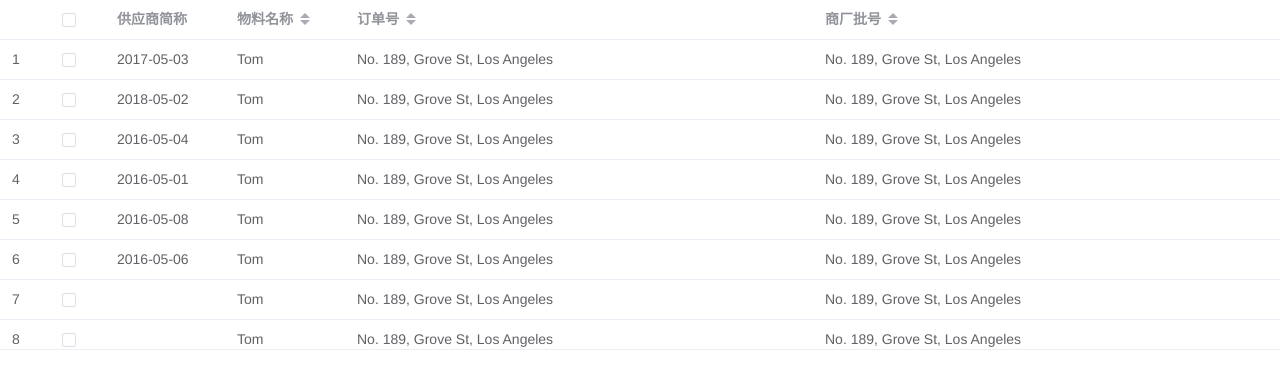
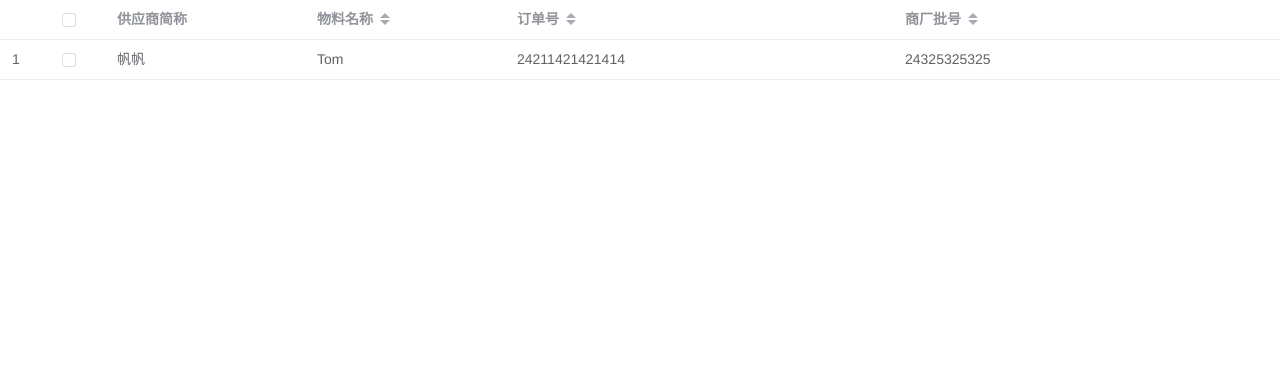
Before and after one commit to Kieyfr/suppliermateriallabelprintingtoolpage, a Vue app: page /order in a window 1280 px wide. Shown: the top 386 px of the page. Built offline with nearby package versions, Linux system fonts and the light colour scheme.

Commit message:
查询组件

```diff
--- a/src/components/Main.vue
+++ b/src/components/Main.vue
@@ -11,8 +11,8 @@
 </template>
 <style>
     #main{
-        height: 800px;
         margin-top: 10px;
+        background-color: #8a8a8a;
     }
 </style>
 <script  lang="ts" setup>
--- a/src/components/Order.vue
+++ b/src/components/Order.vue
@@ -11,10 +11,10 @@
     >
       <el-table-column type="index" width="50" />
       <el-table-column type="selection" width="55" />
-      <el-table-column property="date" s  ortable label="供应商简称" width="120"/>
-      <el-table-column property="name" sortable label="物料名称" width="120" />
-      <el-table-column property="address" sortable label="订单号" />
-      <el-table-column property="address" sortable label="商厂批号" />
+      <el-table-column property="SHORTNAME" s  ortable label="供应商简称" width="200"/>
+      <el-table-column property="MATERNAME" sortable label="物料名称" width="200" />
+      <el-table-column property="VBILLCODE" sortable label="订单号" />
+      <el-table-column property="SUPPLOTNUM" sortable label="商厂批号" />
 
     </el-table>
   </div>
@@ -28,9 +28,10 @@ import { ref } from 'vue'
 const multipleSelection = ref<Orders[]>([])
 const currentRow = ref()
 interface Orders {
-  date: string
-  name: string
-  address: string
+  SHORTNAME: string//供应商简称
+  MATERNAME: string//物料名称
+  VBILLCODE: string//订单号
+  SUPPLOTNUM:string//供应商批号
 }
 
 const handleSelectionChange = (val: Orders[]) => {
@@ -66,104 +67,10 @@ const filterTag = (value: string, row: Orders) => {
 }
 const tableData: Orders[] = [
   {
-    date: '2017-05-03',
-    name: 'Tom',
-    address: 'No. 189, Grove St, Los Angeles',
-  },
-  {
-    date: '2018-05-02',
-    name: 'Tom',
-    address: 'No. 189, Grove St, Los Angeles',
-  },
-  {
-    date: '2016-05-04',
-    name: 'Tom',
-    address: 'No. 189, Grove St, Los Angeles',
-  },
-  {
-    date: '2016-05-01',
-    name: 'Tom',
-    address: 'No. 189, Grove St, Los Angeles',
-  },
-  {
-    date: '2016-05-08',
-    name: 'Tom',
-    address: 'No. 189, Grove St, Los Angeles',
-  },
-  {
-    date: '2016-05-06',
-    name: 'Tom',
-    address: 'No. 189, Grove St, Los Angeles',
-  },
-  {
-    date: '',
-    name: 'Tom',
-    address: 'No. 189, Grove St, Los Angeles',
-  },
-  {
-    date: '',
-    name: 'Tom',
-    address: 'No. 189, Grove St, Los Angeles',
-  },
-  {
-    date: '',
-    name: 'Tom',
-    address: 'No. 189, Grove St, Los Angeles',
-  },
-  {
-    date: '',
-    name: 'Tom',
-    address: 'No. 189, Grove St, Los Angeles',
-  },
-  {
-    date: '',
-    name: 'Tom',
-    address: 'No. 189, Grove St, Los Angeles',
-  },
-  {
-    date: '',
-    name: 'Tom',
-    address: 'No. 189, Grove St, Los Angeles',
-  },
-  {
-    date: '',
-    name: 'Tom',
-    address: 'No. 189, Grove St, Los Angeles',
-  },
-  {
-    date: '',
-    name: 'Tom',
-    address: 'No. 189, Grove St, Los Angeles',
-  },
-  {
-    date: '',
-    name: 'Tom',
-    address: 'No. 189, Grove St, Los Angeles',
-  },
-  {
-    date: '',
-    name: 'Tom',
-    address: 'No. 189, Grove St, Los Angeles',
-  },
-  {
-    date: '',
-    name: 'Tom',
-    address: 'No. 189, Grove St, Los Angeles',
-  },
-  {
-    date: '',
-    name: 'Tom',
-    address: 'No. 189, Grove St, Los Angeles',
-  },
-  {
-    date: '',
-    name: 'Tom',
-    address: 'No. 189, Grove St, Los Angeles',
-  },
-  {
-    date: '',
-    name: 'Tom',
-    address: 'No. 189, Grove St, Los Angeles',
+    SHORTNAME: '帆帆',
+    MATERNAME: 'Tom',
+    VBILLCODE: '24211421421414',
+    SUPPLOTNUM:"24325325325"
   },
 ]
 </script>
--- /dev/null
+++ b/src/components/Query.vue
@@ -0,0 +1,97 @@
+<!-- 查询组件 -->
+<template>
+    <div id="query">
+        <el-form :model="form" label-width="100px">
+            <table>
+                <tr>
+                    <td>
+                        <el-form-item label="新亚物料名称">
+                            <el-input v-model="form.MATERNAME"/>
+                        </el-form-item>
+                    </td>
+                    <td>
+                        <el-form-item label="查询日期">
+                            <el-date-picker
+                                v-model="form.STARTDATE"
+                                type="date"
+                                :size="10"
+
+                            />
+                        </el-form-item>
+                    </td>
+                </tr>
+                <tr>
+                    <td>
+                        <el-form-item label="供应商料号">
+                            <el-input v-model="form.SUPPMATERCODE"/>
+                        </el-form-item>
+                    </td>
+                    <td>
+                        <el-form-item label="截止日期">
+                            <el-date-picker
+                                v-model="form.CLOSINGDATE"
+                                type="date"
+                                :size="10"
+
+                            />
+                        </el-form-item>
+                    </td>
+                </tr>
+                <tr>
+                    <td>
+                        <el-form-item label="订单号">
+                            <el-input v-model="form.VBILLCODE"/>
+                        </el-form-item>
+                    </td>
+                    <td>
+                        <el-form-item label="批号">
+                            <el-input v-model="form.SUPPLOTNUM"/>
+                        </el-form-item>
+                    </td>
+                </tr>
+                <tr class="Bottom">
+                    <td>
+
+                        <el-button type="primary">查询</el-button>
+                    </td>
+                    <td>
+                        <el-button @click="revert">返回</el-button>
+                    </td>
+                </tr>
+            </table>
+
+        </el-form>
+    </div>
+</template>
+<style lang="scss">
+    #query{
+        width: 600px;
+        margin: auto;
+        table{
+            .Bottom{
+                td{
+                    button{
+
+                    }
+                }
+            }
+        }
+    }
+</style>
+<script lang="ts" setup>
+    import { reactive } from 'vue'
+    const form=reactive({
+        MATERNAME:"",//物料名称
+        SUPPMATERCODE:"",//供应商料号
+        VBILLCODE:"",//订单号
+        SUPPLOTNUM:"",//供应商批号
+        STARTDATE:"",//起始日期
+        CLOSINGDATE:""//截止日期
+    })
+    const emit=defineEmits(['revert'])
+
+    const revert=()=>{
+        let gb=false
+        emit('revert',gb)
+    }
+</script>
--- a/src/components/Print.vue
+++ b/src/components/Word.vue
@@ -1,3 +1,4 @@
+<!-- 信息更改页面 -->
 <template>
     <div id="print">
         <el-form :model="form" label-width="120px">
@@ -13,7 +14,7 @@
                             <el-input  v-model="form.MATERCODE" @click="dialogTableVisible = true"/>
                         </el-form-item>
                         <el-dialog v-model="dialogTableVisible" title="物料信息" width="700" >
-                            <Material></Material>
+                            <Material @clickMaterial="clickMaterial" @clear="clear"></Material>
                         </el-dialog>
                     </td>
                 </tr>
@@ -44,12 +45,12 @@
                 <tr>
                     <td>
                         <el-form-item label="净重">
-                            <el-input v-model="form.NETWEIGHT" />
+                            <el-input-number :precision="3" v-model="form.NETWEIGHT"  :min="0"/>
                         </el-form-item>
                     </td>
                     <td>
                         <el-form-item label="毛重">
-                            <el-input v-model="form.GROSSWEIGHT" />
+                            <el-input-number :precision="3" v-model="form.GROSSWEIGHT" :min="0" />
                         </el-form-item>
                     </td>
                 </tr>
@@ -60,10 +61,10 @@
                         </el-form-item>
                     </td>
                     <td>
-                        <el-form-item label="绞距" v-if="flag==true">
+                        <el-form-item label="绞距" v-if="flag=='铜丝'">
                             <el-input v-model="form.MATERMATERIALSPEC" />
                         </el-form-item>
-                        <el-form-item label="颜色" v-else>
+                        <el-form-item label="颜色" v-else-if="flag=='胶料'">
                             <el-input v-model="form.MATERMATERIALTYPE" />
                         </el-form-item>
                     </td>
@@ -77,7 +78,7 @@
                     <td>
 
                         <el-form-item label="打印数量" >
-                            <el-input v-model="form.PRINTQUANTITY" @click="changeView('adada')"/>
+                            <el-input-number :precision="0" v-model="form.PRINTQUANTITY" :min="1"/>
                         </el-form-item>
                     </td>
                 </tr>
@@ -103,7 +104,16 @@
                         </el-form-item>
                     </td>
                 </tr>
+                <tr class="Bottom">
+                    <td>
+                        <el-button type="primary">保存</el-button>
+                    </td>
+                    <td>
+                        <el-button @click="close">退出</el-button>
+                    </td>
+                </tr>
             </table>
+
         </el-form>
     </div>
 
@@ -113,16 +123,26 @@
         display: none;
     }
     #print{
-        width: 100%;
+        width: 800px;
+        margin: auto;
+        table{
+            .Bottom{
+                td{
+                    button{
+                        width: 80px;
+                    }
+                }
+            }
+        }
     }
 </style>
 <script lang="ts" setup>
-    import { reactive , ref,defineProps,defineEmits} from 'vue'
-    import Material from '../components/Material.vue'
-    import { defineComponent } from "vue";
+    import { el } from 'element-plus/es/locale';
+import { reactive , ref,provide,defineProps,defineEmits,onMounted,inject,watch} from 'vue'
+    import Material from './Material.vue'
     const dialogTableVisible = ref(false)
     const form=reactive({
-        SUPPCODE:'', //供应商代码
+        SUPPCODE:'069876543', //供应商代码
         SUPPNAME:'',//供应商名称
         SUPPSHORTNAME:'',//供应商简称
         SUPPMATERCODE:'',//供应商料号
@@ -131,7 +151,7 @@
         MATERCODE:'',//物料编码
         MATERNAME:'',//物料名称
         MATERMATERIALSPEC:'',//物料规格
-        MATERMATERIALTYPE:'阿达',//物料颜色
+        MATERMATERIALTYPE:'',//物料颜色
         PRODUCEDATE:'', //生产日期
         NETWEIGHT:0.000,//净重
         GROSSWEIGHT:0.000,//毛重
@@ -140,9 +160,45 @@
         PRINT:false//是否打印
 
     })
+    const  material=reactive({
+        VBILLCODE: "",
+        MATERCODE: "",
+        MATERNAME: "",
+        MATERMATERIALSPEC: "",
+        MATERMATERIALTYPE: "",
+        });
+    var result = ref(material);
+    const clickMaterial=(val)=>{
+        result.value=val
+        form.VBILLCODE=result.value.VBILLCODE
+        form.MATERCODE=result.value.MATERCODE
+        form.MATERNAME=result.value.MATERNAME
+        form.MATERMATERIALSPEC=result.value.MATERMATERIALSPEC
+        form.MATERMATERIALTYPE=result.value.MATERMATERIALTYPE
+    }
+    const clear=(val)=>{
+        dialogTableVisible.value=val
+    }
+    const emit=defineEmits(['close'])
+    const close=()=>{
+        let gb=false
+        emit('close',gb)
+    }
 
 
-    const flag=()=>{
-        return false
+    const pd=()=>{
+        var code=form.SUPPCODE;
+        var type='';
+        let tsreg=/^06([0-9]|[a-z]|[A-Z]){7}$/;
+        let jlreg=/^10([0-9]|[a-z]|[A-Z]){7}$/;
+        if(tsreg.test(code)){
+            type='铜丝'
+        }else if(jlreg.test(code)){
+            type='胶料'
+        }else{
+
+        }
+        return type
     }
+    const flag=pd()
 </script>
```
Also changed, not shown: src/components/Material.vue (+21 -22 lines), src/components/Menu.vue (+32 -8 lines), src/router/index.ts (+10 -3 lines).
